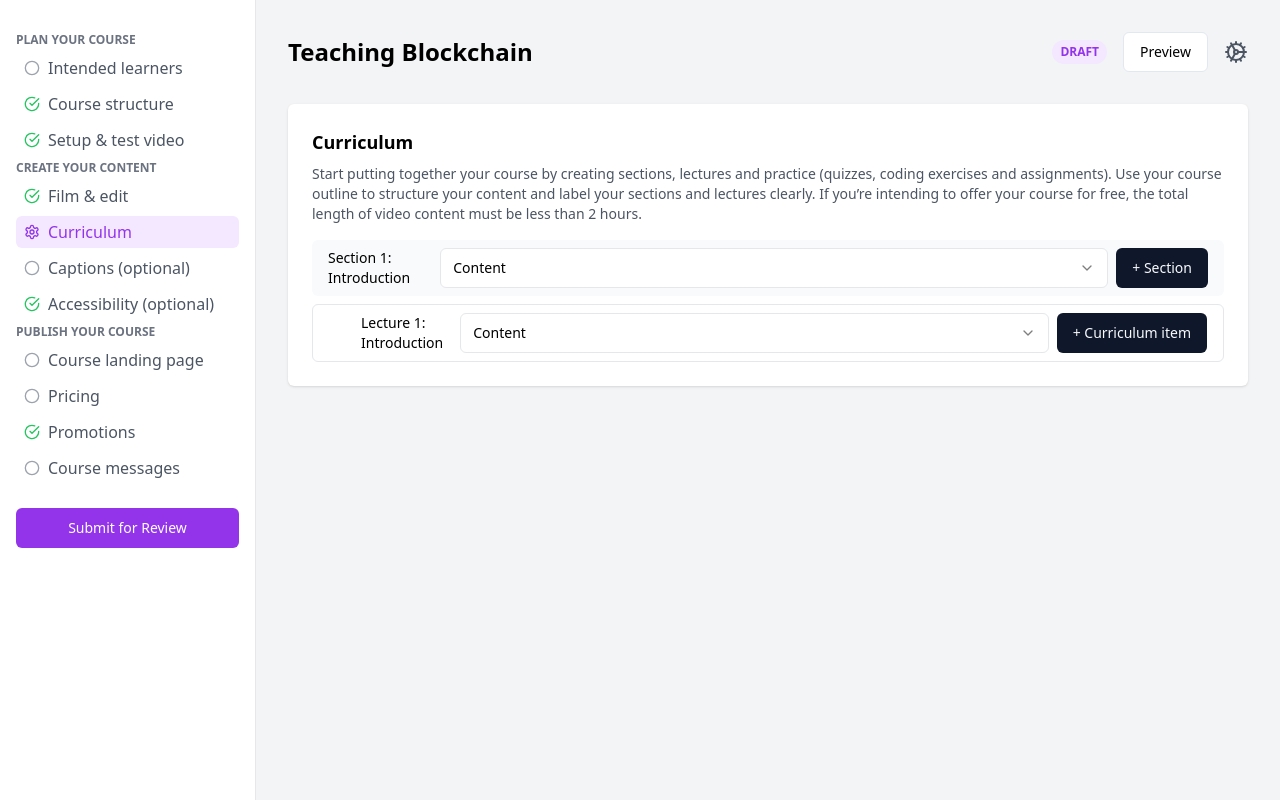
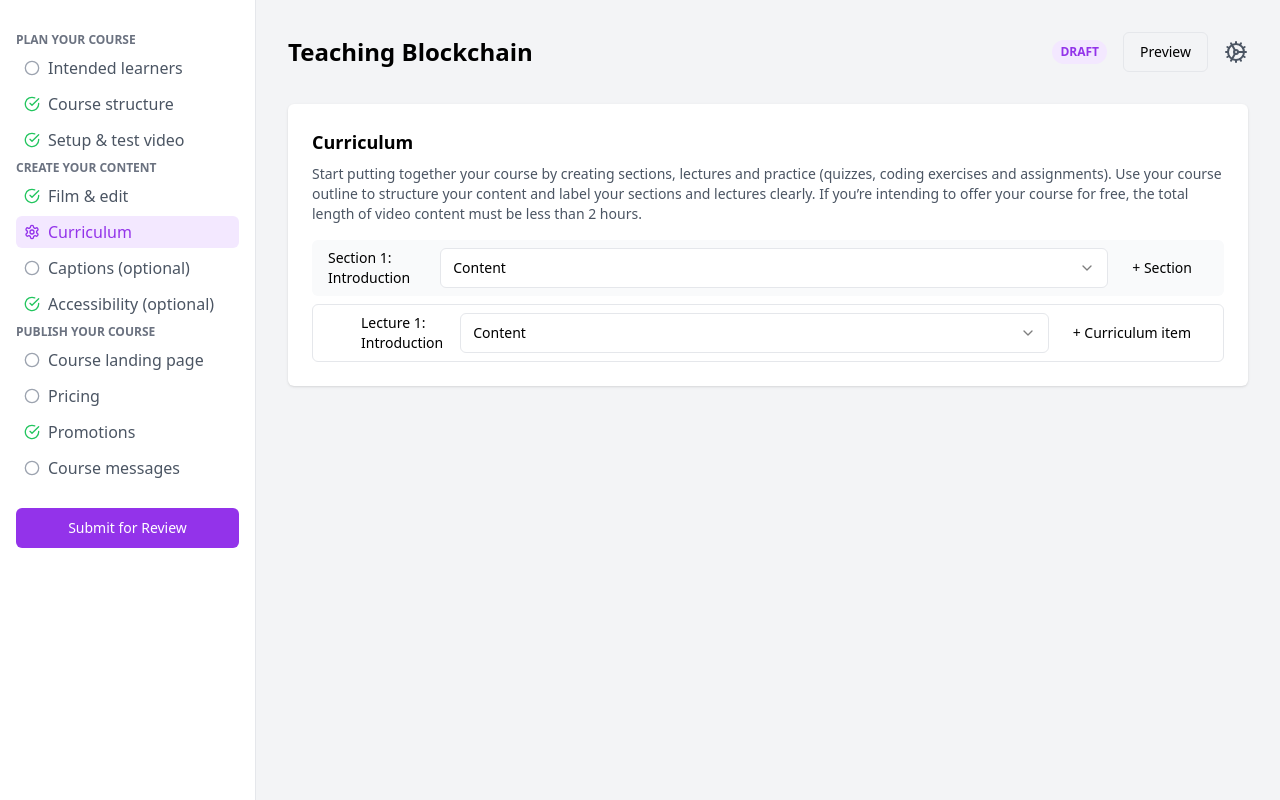
Before and after one commit to Abhishekohm/fyp, a Next.js app: page / in a window 1280 px wide. Built offline with nearby package versions, Linux system fonts and the light colour scheme.

Commit message:
fixed global configuration changes

```diff
--- a/src/app/globals.css
+++ b/src/app/globals.css
@@ -2,75 +2,29 @@
 @tailwind components;
 @tailwind utilities;
 
-@layer base {
+:root {
+  --foreground-rgb: 0, 0, 0;
+  --background-start-rgb: 214, 219, 220;
+  --background-end-rgb: 255, 255, 255;
+}
+
+@media (prefers-color-scheme: dark) {
   :root {
-    --background: 0 0% 100%;
-    --foreground: 222.2 84% 4.9%;
-
-    --card: 0 0% 100%;
-    --card-foreground: 222.2 84% 4.9%;
-
-    --popover: 0 0% 100%;
-    --popover-foreground: 222.2 84% 4.9%;
-
-    --primary: 222.2 47.4% 11.2%;
-    --primary-foreground: 210 40% 98%;
-
-    --secondary: 210 40% 96.1%;
-    --secondary-foreground: 222.2 47.4% 11.2%;
-
-    --muted: 210 40% 96.1%;
-    --muted-foreground: 215.4 16.3% 46.9%;
-
-    --accent: 210 40% 96.1%;
-    --accent-foreground: 222.2 47.4% 11.2%;
-
-    --destructive: 0 84.2% 60.2%;
-    --destructive-foreground: 210 40% 98%;
-
-    --border: 214.3 31.8% 91.4%;
-    --input: 214.3 31.8% 91.4%;
-    --ring: 222.2 84% 4.9%;
-
-    --radius: 0.5rem;
-  }
-
-  .dark {
-    --background: 222.2 84% 4.9%;
-    --foreground: 210 40% 98%;
-
-    --card: 222.2 84% 4.9%;
-    --card-foreground: 210 40% 98%;
-
-    --popover: 222.2 84% 4.9%;
-    --popover-foreground: 210 40% 98%;
-
-    --primary: 210 40% 98%;
-    --primary-foreground: 222.2 47.4% 11.2%;
-
-    --secondary: 217.2 32.6% 17.5%;
-    --secondary-foreground: 210 40% 98%;
-
-    --muted: 217.2 32.6% 17.5%;
-    --muted-foreground: 215 20.2% 65.1%;
-
-    --accent: 217.2 32.6% 17.5%;
-    --accent-foreground: 210 40% 98%;
-
-    --destructive: 0 62.8% 30.6%;
-    --destructive-foreground: 210 40% 98%;
-
-    --border: 217.2 32.6% 17.5%;
-    --input: 217.2 32.6% 17.5%;
-    --ring: 212.7 26.8% 83.9%;
+    --foreground-rgb: 255, 255, 255;
+    --background-start-rgb: 0, 0, 0;
+    --background-end-rgb: 0, 0, 0;
   }
 }
 
-@layer base {
-  * {
-    /* @apply border-border; */
-  }
-  body {
-    /* @apply bg-background text-foreground; */
+body {
+  color: rgb(var(--foreground-rgb));
+  background: linear-gradient(to bottom,
+      transparent,
+      rgb(var(--background-end-rgb))) rgb(var(--background-start-rgb));
+}
+
+@layer utilities {
+  .text-balance {
+    text-wrap: balance;
   }
 }
--- a/src/app/instructor/courses/page.tsx
+++ b/src/app/instructor/courses/page.tsx
@@ -33,7 +33,7 @@ export default function Courses() {
   const [hover, setHover] = useState(false);
   const [loading, setLoading] = useState(true);
   const [courses, setCourses] = useState<any[]>([]);
-  const { auth,logout } = useAuthContext();
+  const { auth, logout } = useAuthContext();
 
   useEffect(() => {
     const fetchData = async () => {
@@ -122,7 +122,8 @@ export default function Courses() {
             </div>
           </div>
           <div className="h-1/6 flex flex-col justify-end items-center">
-            <div className="flex my-4 mx-auto text-white cursor-pointer"
+            <div
+              className="flex my-4 mx-auto text-white cursor-pointer"
               onClick={() => {
                 logout && logout();
               }}
--- a/src/app/layout.tsx
+++ b/src/app/layout.tsx
@@ -4,12 +4,10 @@ import "./globals.css";
 import { AuthWrapper } from "@/context";
 import "react-toastify/dist/ReactToastify.css";
 import { ToastContainer } from "react-toastify";
-import { Toaster } from "@/components/ui/toaster";
 
-const inter = Inter({ subsets: ["latin"] });
 
 export const metadata: Metadata = {
-  title: "Create Next App",
+  title: "OpenAcademy",
   description: "Generated by create next app",
 };
 
--- a/src/components/component/spinner.tsx
+++ b/src/components/component/spinner.tsx
@@ -1,6 +1,6 @@
-import React from 'react'
+import React from "react";
 
-const Spinner = ({h,w} : {h:number,w:number}) => {
+const Spinner = ({ h, w }: { h: number; w: number }) => {
   return (
     <div role="status">
       <svg
@@ -22,6 +22,6 @@ const Spinner = ({h,w} : {h:number,w:number}) => {
       <span className="sr-only">Loading...</span>
     </div>
   );
-}
+};
 
 export default Spinner;
--- a/tailwind.config.ts
+++ b/tailwind.config.ts
@@ -1,100 +1,20 @@
-// import type { Config } from "tailwindcss";
+import type { Config } from "tailwindcss";
 
-// const config: Config = {
-//   content: [
-//     "./src/pages/**/*.{js,ts,jsx,tsx,mdx}",
-//     "./src/components/**/*.{js,ts,jsx,tsx,mdx}",
-//     "./src/app/**/*.{js,ts,jsx,tsx,mdx}",
-//   ],
-//   theme: {
-//     extend: {
-//       backgroundImage: {
-//         "gradient-radial": "radial-gradient(var(--tw-gradient-stops))",
-//         "gradient-conic":
-//           "conic-gradient(from 180deg at 50% 50%, var(--tw-gradient-stops))",
-//       },
-//     },
-//   },
-//   plugins: [require("tailwindcss-animate")],
-// };
-// export default config;
-
-import type { Config } from "tailwindcss"
-
-const config = {
-  darkMode: ["class"],
+const config: Config = {
   content: [
-        "./src/pages/**/*.{js,ts,jsx,tsx,mdx}",
-        "./src/components/**/*.{js,ts,jsx,tsx,mdx}",
-        "./src/app/**/*.{js,ts,jsx,tsx,mdx}",
-      ],
-  prefix: "",
+    "./src/pages/**/*.{js,ts,jsx,tsx,mdx}",
+    "./src/components/**/*.{js,ts,jsx,tsx,mdx}",
+    "./src/app/**/*.{js,ts,jsx,tsx,mdx}",
+  ],
   theme: {
-    container: {
-      center: true,
-      padding: "2rem",
-      screens: {
-        "2xl": "1400px",
-      },
-    },
     extend: {
-      colors: {
-        border: "hsl(var(--border))",
-        input: "hsl(var(--input))",
-        ring: "hsl(var(--ring))",
-        background: "hsl(var(--background))",
-        foreground: "hsl(var(--foreground))",
-        primary: {
-          DEFAULT: "hsl(var(--primary))",
-          foreground: "hsl(var(--primary-foreground))",
-        },
-        secondary: {
-          DEFAULT: "hsl(var(--secondary))",
-          foreground: "hsl(var(--secondary-foreground))",
-        },
-        destructive: {
-          DEFAULT: "hsl(var(--destructive))",
-          foreground: "hsl(var(--destructive-foreground))",
-        },
-        muted: {
-          DEFAULT: "hsl(var(--muted))",
-          foreground: "hsl(var(--muted-foreground))",
-        },
-        accent: {
-          DEFAULT: "hsl(var(--accent))",
-          foreground: "hsl(var(--accent-foreground))",
-        },
-        popover: {
-          DEFAULT: "hsl(var(--popover))",
-          foreground: "hsl(var(--popover-foreground))",
-        },
-        card: {
-          DEFAULT: "hsl(var(--card))",
-          foreground: "hsl(var(--card-foreground))",
-        },
-      },
-      borderRadius: {
-        lg: "var(--radius)",
-        md: "calc(var(--radius) - 2px)",
-        sm: "calc(var(--radius) - 4px)",
-      },
-      keyframes: {
-        "accordion-down": {
-          from: { height: "0" },
-          to: { height: "var(--radix-accordion-content-height)" },
-        },
-        "accordion-up": {
-          from: { height: "var(--radix-accordion-content-height)" },
-          to: { height: "0" },
-        },
-      },
-      animation: {
-        "accordion-down": "accordion-down 0.2s ease-out",
-        "accordion-up": "accordion-up 0.2s ease-out",
+      backgroundImage: {
+        "gradient-radial": "radial-gradient(var(--tw-gradient-stops))",
+        "gradient-conic":
+          "conic-gradient(from 180deg at 50% 50%, var(--tw-gradient-stops))",
       },
     },
   },
   plugins: [require("tailwindcss-animate")],
-} satisfies Config
-
-export default config
+};
+export default config;
```
Also changed, not shown: src/app/course/[courseId]/page.tsx (+75 -167 lines), 1 other file (tests, documents, lock files or other folders).
